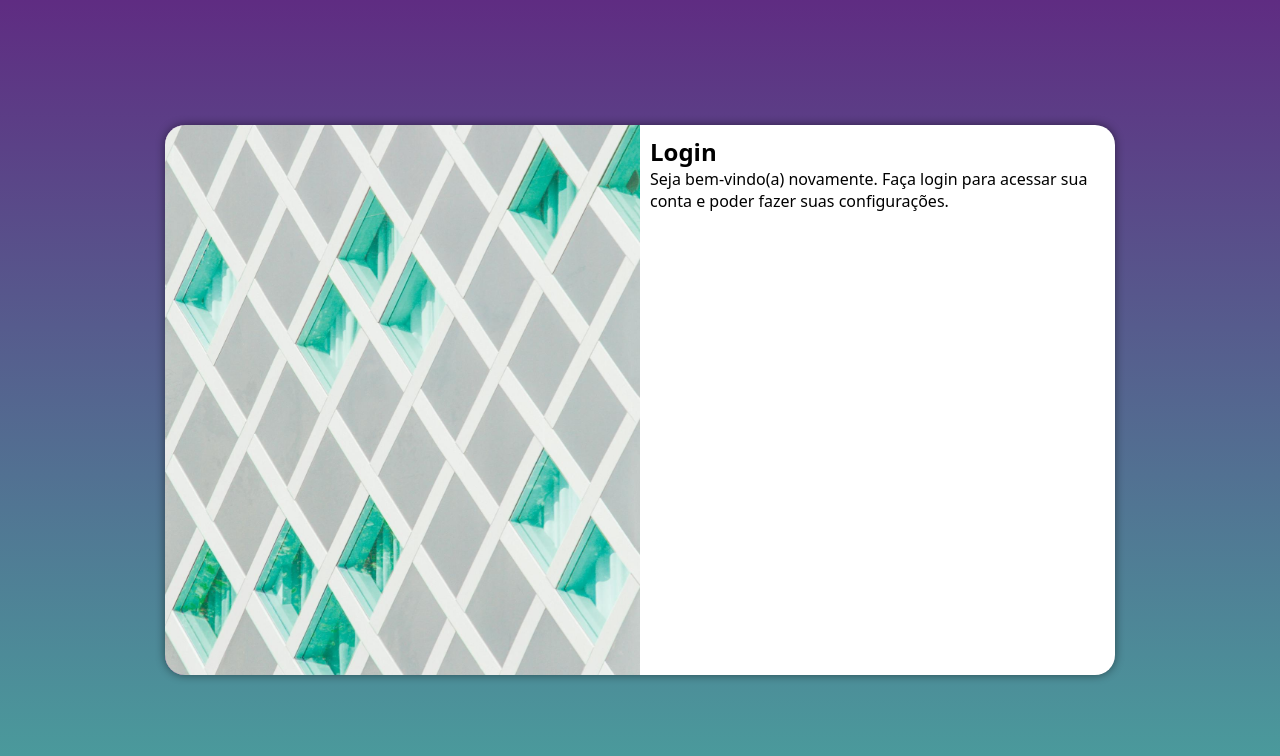
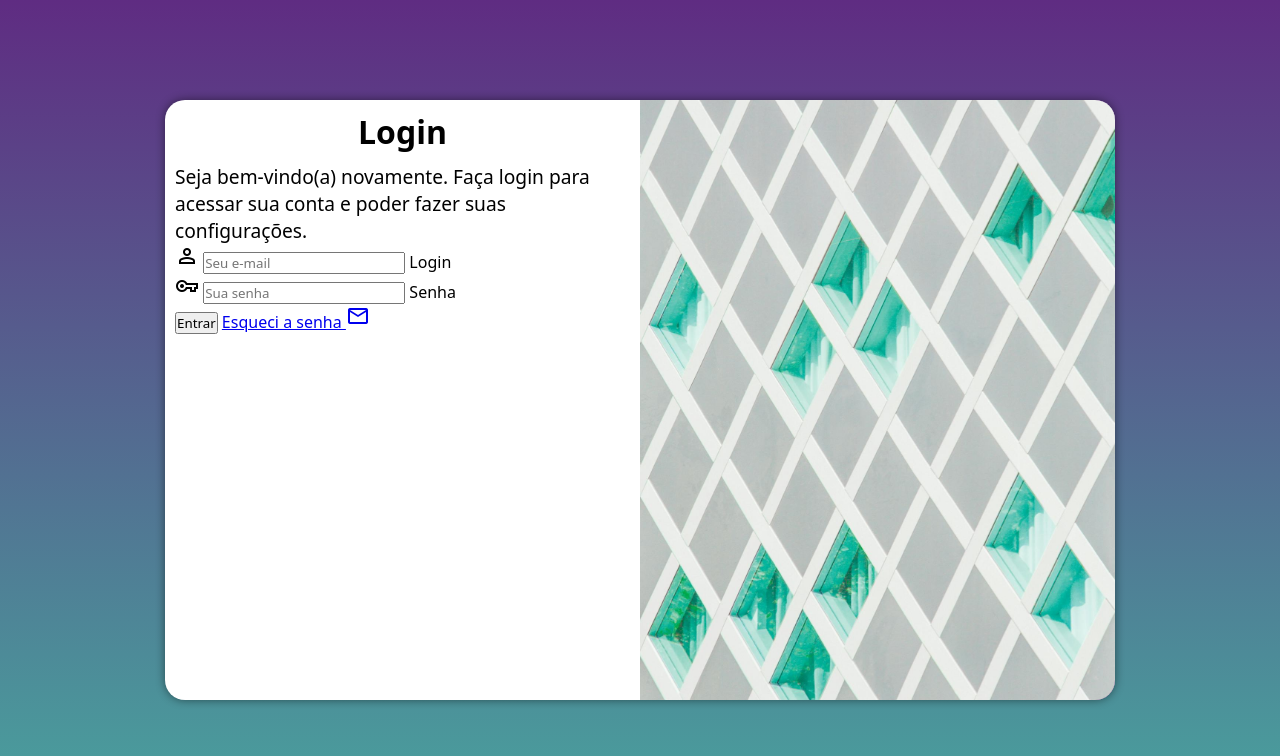
Before and after one commit to richxrdreis/projeto-login, a plain HTML site: page index.html in a window 1280 px wide. Drawn offline with nearby package versions, Linux system fonts and the light colour scheme.

Commit message:
formulario criado

```diff
--- a/estilos/media-query.css
+++ b/estilos/media-query.css
@@ -1,4 +1,4 @@
-@media screen and (min-width: 700px) and (max-width: 992px) {
+@media screen and (min-width: 700px) and (max-width: 1000px) {
     body {
         background-image: linear-gradient(to top, var(--verde), var(--lilas));
     }
@@ -27,13 +27,21 @@
     }
 
     section#login > div#imagem {
-        float: left;
+        float: right;
         width: 50%;
         height: 100%;
     }
 
     section#login > div#formulario {
-        float: right;
+        float: left;
         width: 50%;
     }
+
+    div#formulario > h1 {
+        font-size: 2em;
+    }
+
+    div#formulario > p {
+        font-size: 1.2em;
+    }
 }
--- a/estilos/style.css
+++ b/estilos/style.css
@@ -31,7 +31,7 @@ section#login {
 
     background-color: white;
     width: 350px;
-    height: 550px;
+    height: 600px;
     border-radius: 20px;
     box-shadow: 0px 0px 10px rgba(0, 0, 0, 0.479);
 
@@ -51,3 +51,12 @@ section#login > div#imagem {
     display: block;
     padding: 10px;
 }
+
+div#formulario > h1 {
+    text-align: center;
+    margin-bottom: 10px;
+}
+
+div#formulario > p {
+    font-size: 0.8em;
+}
--- a/index.html
+++ b/index.html
@@ -6,6 +6,7 @@
     <title>Login</title>
     <link rel="stylesheet" href="estilos/style.css">
     <link rel="stylesheet" href="estilos/media-query.css">
+    <link rel="stylesheet" href="https://fonts.googleapis.com/css2?family=Material+Symbols+Outlined:opsz,wght,FILL,GRAD@24,400,0,0" />
 </head>
 <body>
     <main>
@@ -16,8 +17,19 @@
             <div id="formulario">
                 <h1>Login</h1>
                 <p>Seja bem-vindo(a) novamente. Faça login para acessar sua conta e poder fazer suas configurações.</p>
-                <form action="login.php" method="post">
-
+                <form action="login.php" method="post" autocomplete="on">
+                    <div class="campo">
+                        <span class="material-symbols-outlined">person</span>
+                        <input type="email" name="login" id="ilogin" placeholder="Seu e-mail" autocomplete="email" required maxlength="30">
+                        <label for="ilogin">Login</label>
+                    </div>
+                    <div class="campo">
+                        <span class="material-symbols-outlined">vpn_key</span>
+                        <input type="password" name="senha" id="isenha" placeholder="Sua senha" autocomplete="current-password" required minlength="8" maxlength="20">
+                        <label for="isenha">Senha</label>
+                    </div>
+                    <input type="submit" value="Entrar">
+                    <a href="esqueci.html">Esqueci a senha <span class="material-symbols-outlined">mail</span></a>
                 </form>
             </div>
         </section>
```
